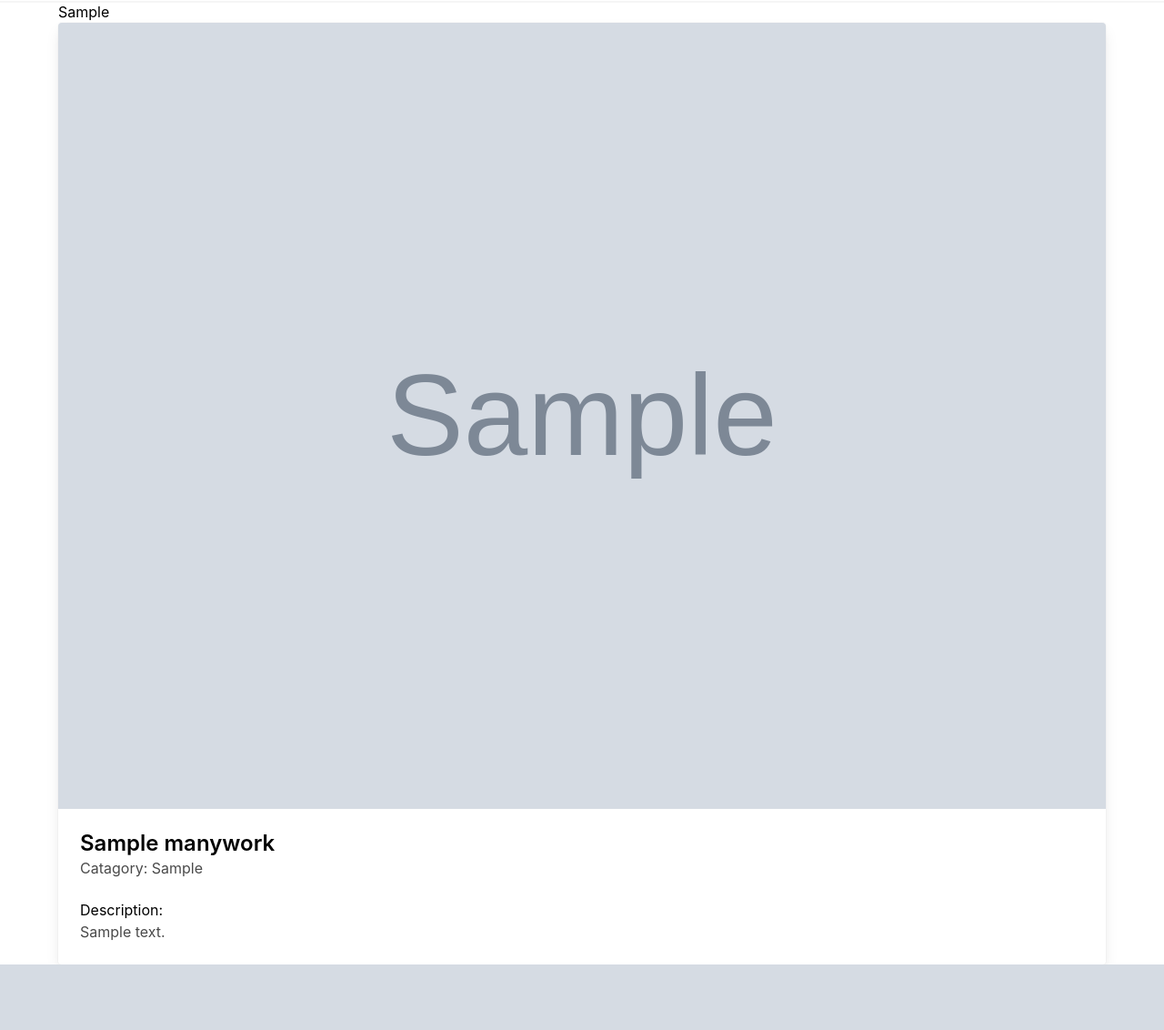
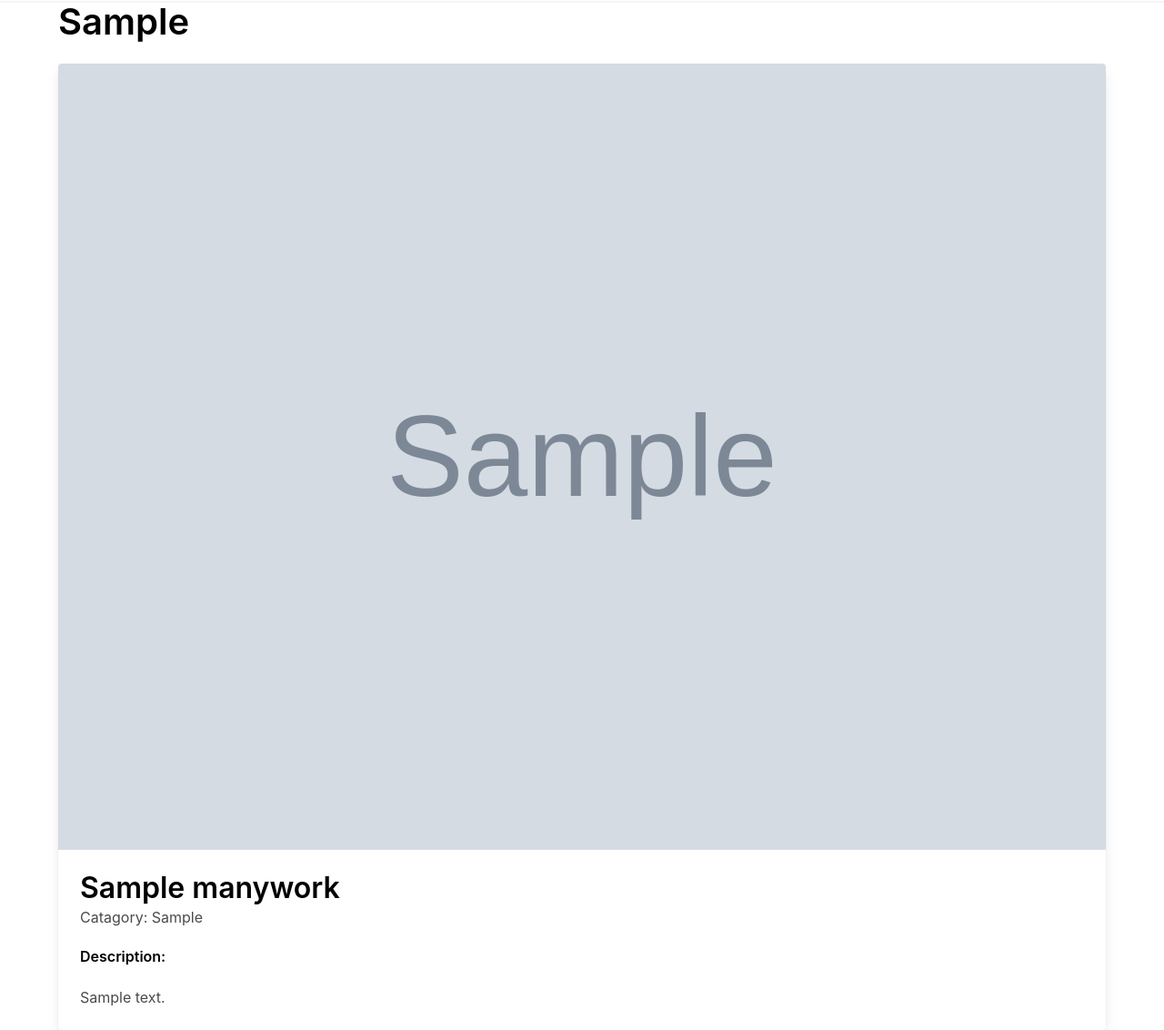
Before and after one commit to Bigs55stock/nbjcontracting, a Django app: page /projects/1/ in a window 1280 px wide. Shown: the part 51-1183 px from the top of the page at 91% size. Before the commit the page ends 1111 px from the top, so only its background shows below. Run offline with Django 4.2, Linux system fonts and the light colour scheme; tables that the repository leaves empty hold one stand-in row (values such as "Sample post"); grey boxes marked "Sample" are stand-in pictures.

Commit message:
manywork css2

```diff
--- a/main_app/templates/manywork_detail.html
+++ b/main_app/templates/manywork_detail.html
@@ -5,7 +5,7 @@
 {% block content %}
 {% for work in projects.work.all %}
 
-<h1>{{projects.typeofwork}}</h1>
+<p class="title is-2">{{projects.typeofwork}}</h1>
 <div class="card">
   <div class="card-image">
     <figure class="image is-4by3">
@@ -15,11 +15,11 @@
   <div class="card-content">
     <div class="media">
       <div class="media-content">
-        <p class="title is-4">{{work.name}}</p>
+        <p class="title is-3">{{work.name}}</p>
         <p class="subtitle is-6">Catagory: {{projects.typeofwork}}</p>
       </div>
     </div>
-    <h1>Description:</h1>
+    <p class="title is-6">Description:</h1>
     <div class="content">
       {{work.desc}}
     </div>
```
